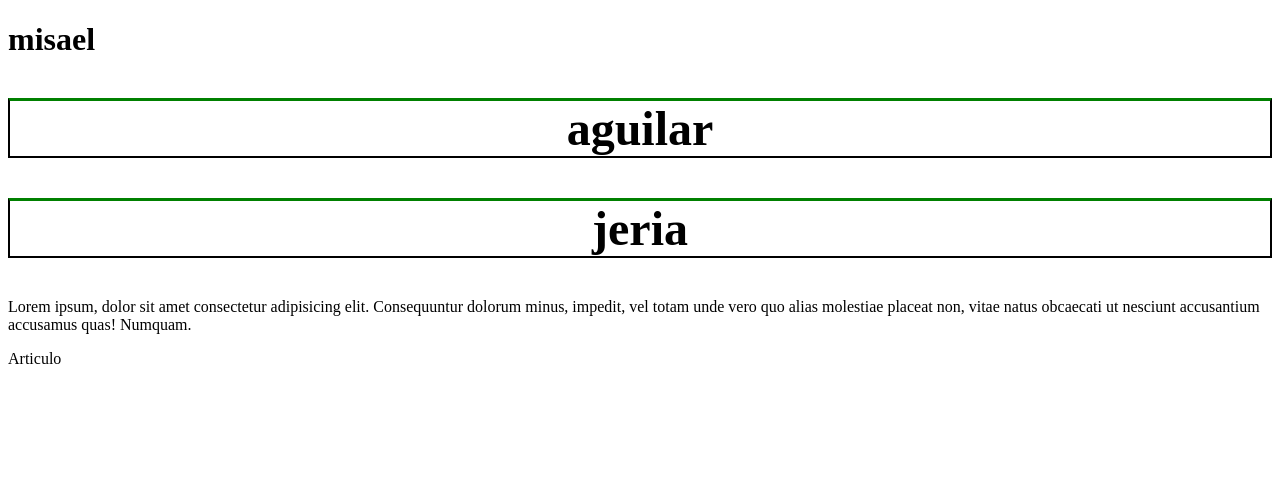
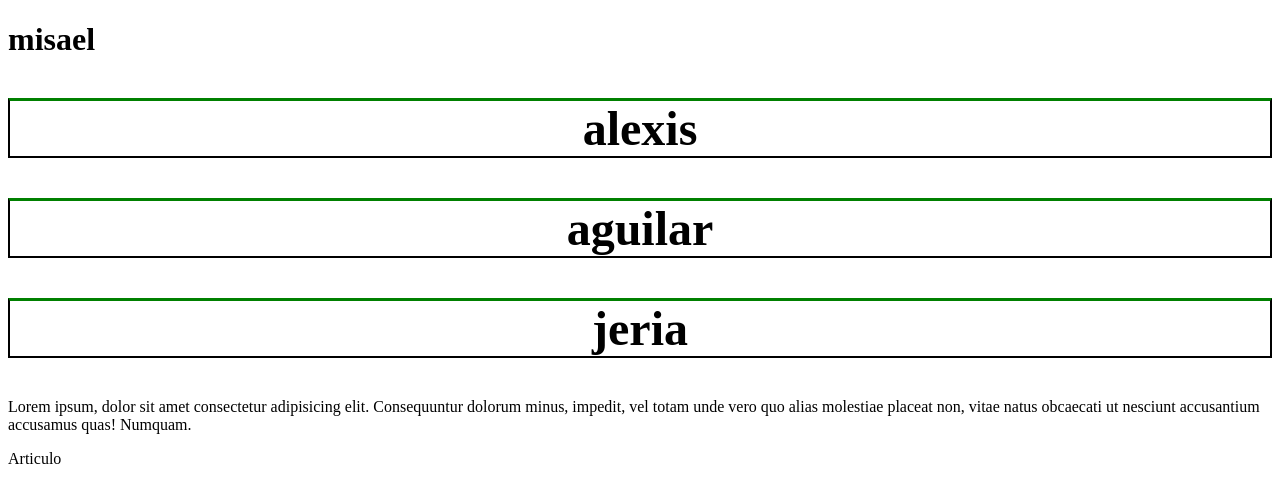
Before and after one commit to JoelSilvi/blog, a plain HTML site: page index.html in a window 1280 px wide. Drawn offline with Linux system fonts and the light colour scheme.

Commit message:
modifico

```diff
--- a/index.html
+++ b/index.html
@@ -12,6 +12,7 @@
 <body>
 
   <h1>misael</h1>
+  <h2>alexis</h2>
   <h2 class="primer">aguilar</h2>
   <h2 class="segundo">jeria</h2>
 
```
